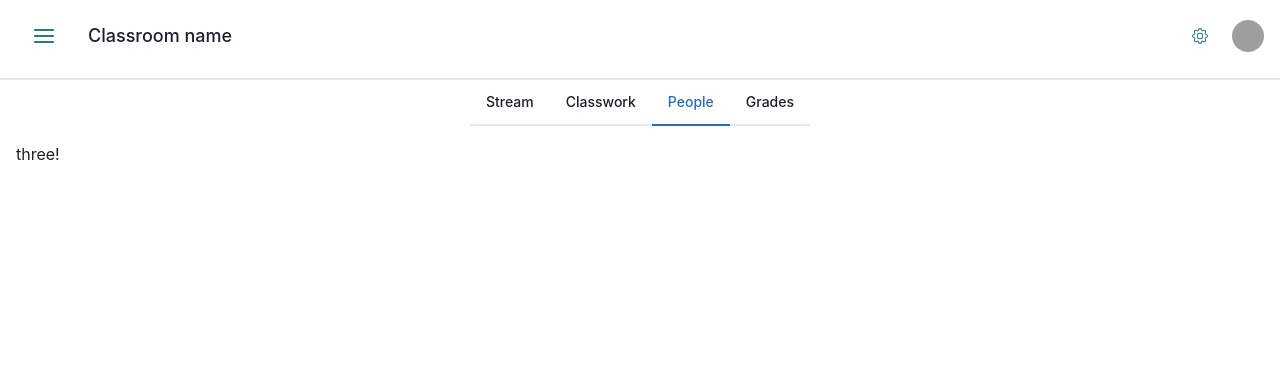
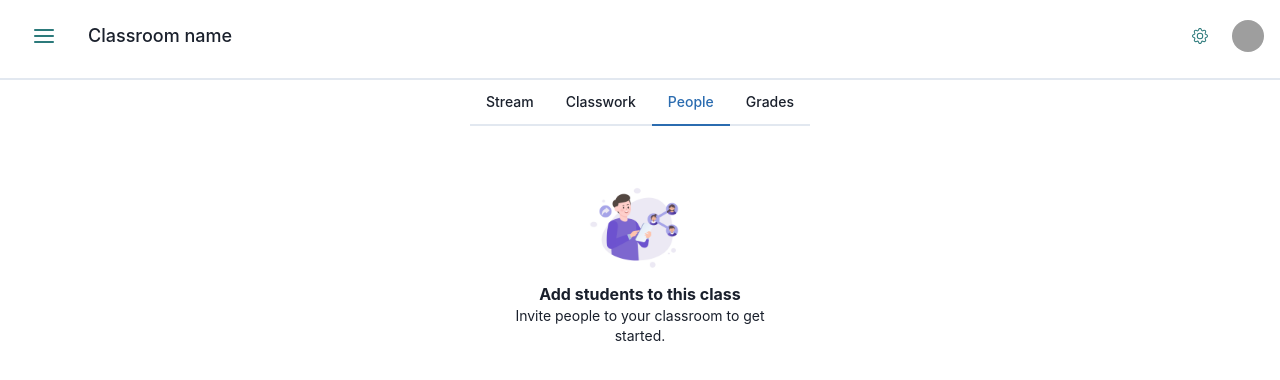
Before and after one commit to NaveenDanj/google-classroom-clone, a Next.js app: page /Classroom in a window 1280 px wide. Both pictures are taken after a click on the tab "People". Shown: the top 380 px of the page. Built offline with nearby package versions, Linux system fonts and the light colour scheme; no server answers; grey boxes are pictures that could not be loaded.

Commit message:
added people tab

```diff
--- a/components/Classroom/ClassroomBody.tsx
+++ b/components/Classroom/ClassroomBody.tsx
@@ -1,6 +1,7 @@
 import { Tabs, TabList, Tab, TabPanels, TabPanel } from '@chakra-ui/react'
 import React from 'react'
 import ClassworkTab from './Classwork/ClassworkTab'
+import PeopleTab from './People/PeopleTab'
 import StreamTab from './Stream/StreamTab'
 
 function ClassroomBody() {
@@ -41,7 +42,7 @@ function ClassroomBody() {
                             <ClassworkTab />
                         </TabPanel>
                         <TabPanel>
-                            <p>three!</p>
+                            <PeopleTab />
                         </TabPanel>
                         <TabPanel>
                             <p>three!</p>
--- /dev/null
+++ b/components/Classroom/People/PeopleTab.tsx
@@ -0,0 +1,23 @@
+import React from 'react'
+import EmptyList from '../../Global/EmptyList'
+
+const PeopleTab = () => {
+  return (
+    <div className='flex flex-row justify-center'>
+
+        <div className=' w-full sm:w-3/4 md:w-2/3 '>
+
+
+
+            <EmptyList
+                path='/img/people.gif'
+                title='Add students to this class'
+                subtitle='Invite people to your classroom to get started.'
+            />
+        </div>
+
+    </div>
+  )
+}
+
+export default PeopleTab
```
Also changed, not shown: public/img/people.gif (added).
